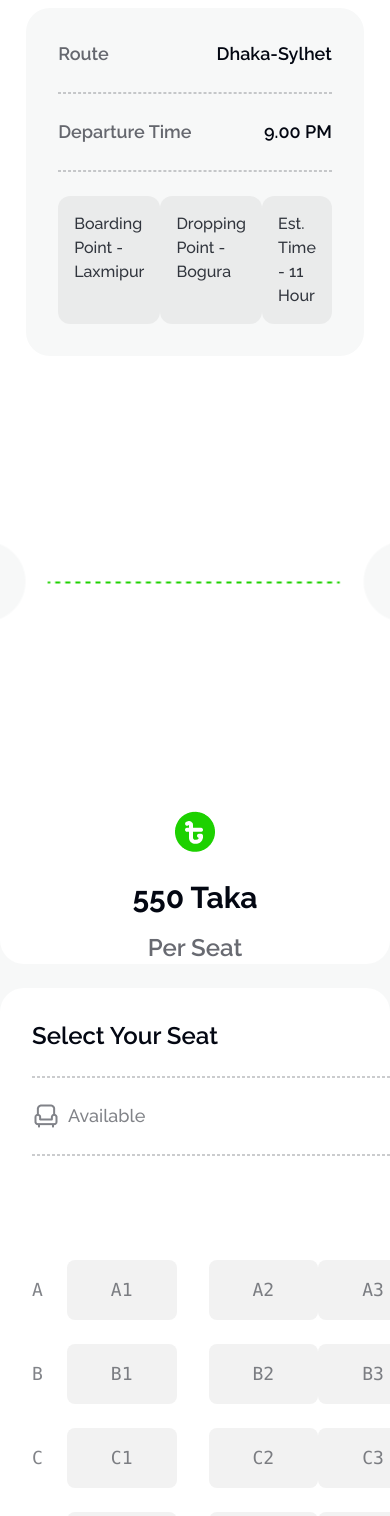
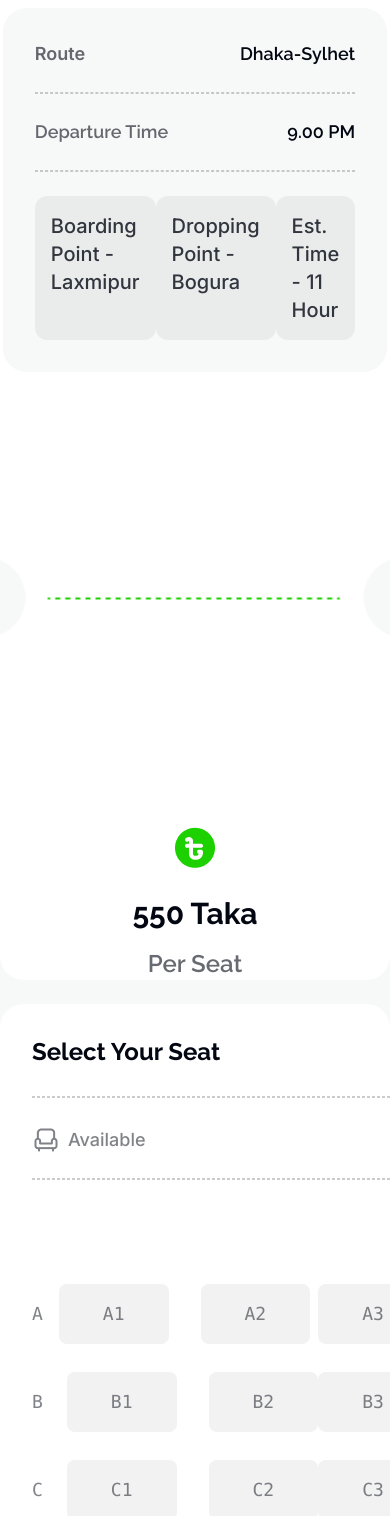
Before and after one commit to Zarinjahanshazi/z-ticketing, a plain HTML site: page index.html in a window 390 px wide. Shown: the part 2135-3651 px from the top of the page. Drawn offline with nearby package versions, Linux system fonts and the light colour scheme.

Commit message:
bus seats

```diff
--- a/index.html
+++ b/index.html
@@ -37,8 +37,7 @@
       </div>
 
       <div class="navbar-end">
-        <a
-          href="#booking-section"
+        <a href="#booking-section"
           class=" px-6 md:px-8 py-2 bg-[#1dd1001a] lg:py-4 border-2 border-[#1DD10066] text-[#1dd100] flex flex-row gap-4  text-xl rounded-lg font-bold ">
           <span class="raleway"> Bus</span> <img src="./images/bus-icon.png" alt="" />
         </a>
@@ -163,8 +162,7 @@
       </div>
     </section>
     <!-- Booking Section -->
-    <section
-      id="booking-section"
+    <section id="booking-section"
       class="max-w-screen-2xl in mx-auto bg-[#F7F8F8] border-t-2 border-[#1DD100] my-28 rounded-t-[88px] py-28">
       <div class="max-w-screen-xl mx-auto">
         <h3 class="text-center raleway text-4xl font-bold mb-6">
@@ -174,14 +172,13 @@
           Effortless mobility: compact, efficient transport system tailored to my needs, ensuring seamless  <span class="inline md:block"></span> commutes and hassle-free travel experiences.
         </p>
         <!-- Paribahan details -->
-        <div
-          class="bg-white rounded-3xl flex flex-col lg:flex-row items-center gap-4 lg:gap-10">
+        <div class="bg-white rounded-3xl flex flex-col lg:flex-row items-center gap-4 lg:gap-10">
           <div class="px-8 flex-1">
             <div class="flex justify-between">
-              <div class="flex gap-3">
+              <div class="flex gap-2">
                 <img src="./images/bus-logo.png" alt="" />
                 <div>
-                  <h4 class="text-[#030712] text-3xl font-bold raleway">
+                  <h4 class="text-[#030712] text-3xl  raleway font-bold">
                     Easy Paribahan
                   </h4>
                   <p class="text-lg text-[#03071299] inter mt-3">
@@ -190,61 +187,57 @@
                 </div>
               </div>
               <button
-                class="bg-[#1DD1001A] px-6 md:px-8 py-2 md:py-4 border-2 border-[#1DD10066] flex flex-row items-center gap-3 rounded-lg text-xl font-bold text-[#1DD100]">
+                class="bg-[#1DD1001A] px-6 lg:px-8 py-2 flex flex-row inter lg:py-4 border-2 border-[#1DD10066]  items-center text-[#1DD100] gap-4 rounded-lg text-xl font-bold ">
                 <img src="./images/seat-green.png" alt="" />
                 <span id="available-seat">40</span> Seats left
               </button>
             </div>
-            <div class="p-8 bg-[#F7F8F8] mt-6 rounded-3xl">
+            <div class="p-8 bg-[#F7F8F8]   rounded-3xl mt-6">
               <div class="text-lg font-semibold raleway flex justify-between">
-                <p class="text-[#03071299]">Route</p>
+                <p class="text-[#03071299] inter">Route</p>
                 <p class="text-[#030712]">Dhaka-Sylhet</p>
               </div>
-              <div class="border border-dashed border-[#03071233] my-6"></div>
-              <div class="text-lg font-semibold raleway flex justify-between">
+              <div class="  border-[#03071233] my-6 border border-dashed"></div>
+              <div class="text-lg  raleway flex justify-between font-semibold">
                 <p class="text-[#03071299]">Departure Time</p>
                 <p class="text-[#030712]">9.00 PM</p>
               </div>
-              <div class="border border-dashed border-[#03071233] my-6"></div>
-              <div
-                class="text-base font-medium text-[#030712CC] flex justify-evenly">
-                <p class="bg-[#0307120D] p-4 rounded-xl">
+              <div class=" border-[#03071233] border border-dashed my-6"></div>
+              <div class="text-base font-medium text-[#030712CC] flex justify-evenly">
+                <p class="bg-[#0307120D] inter text-xl p-4 rounded-xl">
                   Boarding Point - Laxmipur
                 </p>
-                <p class="bg-[#0307120D] p-4 rounded-xl">
+                <p class="bg-[#0307120D] inter text-xl p-4 rounded-xl">
                   Dropping Point - Bogura
                 </p>
-                <p class="bg-[#0307120D] p-4 rounded-xl">
+                <p class="bg-[#0307120D] text-xl inter rounded-xl p-4 ">
                   Est. Time - 11 Hour
                 </p>
               </div>
             </div>
           </div>
-          <img
-            src="./images/info-devider.png"
-            class="rotate-90 lg:rotate-0"
-            alt="" />
-          <div class="lg:pr-16 text-center">
+          <img src="./images/info-devider.png" class="lg:rotate-0 rotate-90 " alt="" />
+          <div class="text-center lg:pr-16 ">
             <img src="./images/fare.png" alt="" class="mx-auto" />
-            <h3 class="raleway text-3xl font-bold text-[#030712] mt-6 mb-4">
+            <h3 class="raleway  font-bold text-3xl   mt-6 text-[#030712] mb-4">
               550 Taka
             </h3>
             <p class="text-2xl raleway font-semibold text-[#03071299]">Per Seat</p>
           </div>
         </div>
-        <!-- Paribahan Interface -->
+       <!--abalable and selectd-->
         <div class="bg-white p-8 mt-6 rounded-3xl flex">
-          <!-- Seat Interface -->
+
           <div class="grow">
-            <h3 class="text-2xl text-[#030712] font-semibold raleway">
+            <h3 class=" text-2xl text-[#030712] font-bold raleway">
               Select Your Seat
             </h3>
-            <div class="border border-dashed border-[#03071233] my-6"></div>
-            <div class="text-lg font-medium flex justify-between">
-              <p class="flex gap-2 items-center text-[#03071280]">
+            <div class="border border-dashed my-7 border-[#03071233] "></div>
+            <div class="text-lg flex font-medium  justify-between">
+              <p class="flex gap-2 items-center inter text-[#03071280]">
                 <img src="./images/seat-gray.png" alt="" /> Available
               </p>
-              <p class="flex gap-2 items-center text-[#1DD100]">
+              <p class="flex gap-2  text-[#1DD100] inter items-center">
                 <img src="./images/seat-green-filled.png" alt="" />Selected
               </p>
             </div>
@@ -253,23 +246,16 @@
               class="bg-[#0307121A] px-11 py-4 rounded-xl w-28 ml-auto mb-6">
               <img src="./images/wheel.png" alt="" />
             </div>
-            <div class="space-y-6">
+            <div class="space-y-7">
               <!-- A Seat -->
-              <div
-                class="flex justify-between items-center gap-6 my-1 w-full text-lg font-medium text-[#03071280]">
+              <div class=" text-lg items-center gap-4 my-1 w-full flex justify-between   text-[#03071280] font-medium">
                 <kbd class="">A</kbd>
-                <div id="a-seat" class="flex flex-1 justify-between">
-                  <div class="flex justify-between gap-8">
-                    <kbd
-                      onclick="alphabetId(event)"
-                      id="A1"
-                      class="kbd border-0 px-11 py-4 cursor-pointer"
+                <div id="a-seat" class=" justify-between flex flex-1">
+                  <div class="flex gap-8 justify-between ">
+                    <kbd onclick="alphabetId(event)" id="A1"class="kbd cursor-pointer border-0 px-11 py-4 "
                       >A1</kbd
                     >
-                    <kbd
-                      onclick="alphabetId(event)"
-                      id="A2"
-                      class="kbd border-0 px-11 py-4 cursor-pointer"
+                    <kbd onclick="alphabetId(event)"id="A2" class="kbd cursor-pointer border-0 px-11 py-4 "
                       >A2</kbd
                     >
                   </div>
@@ -278,14 +264,8 @@
                       onclick="alphabetId(event)"
                       id="A3"
                       class="kbd border-0 px-11 py-4 cursor-pointer"
-                      >A3</kbd
-                    >
-                    <kbd
-                      onclick="alphabetId(event)"
-                      id="A4"
-                      class="kbd border-0 px-11 py-4 cursor-pointer"
-                      >A4</kbd
-                    >
+                      >A3</kbd>
+                    <kbd onclick="alphabetId(event)" id="A4" class="kbd border-0 px-11 py-4 cursor-pointer" >A4</kbd >
                   </div>
                 </div>
               </div>
```
